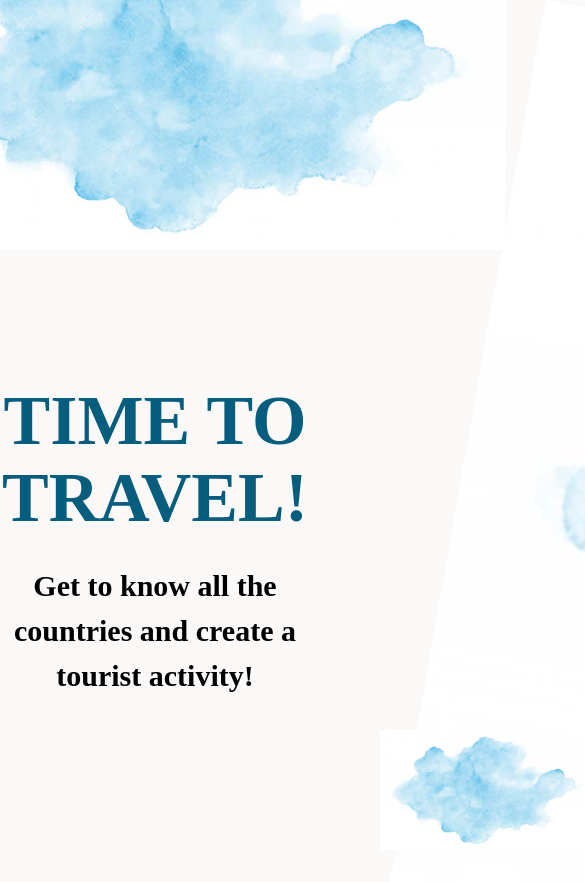
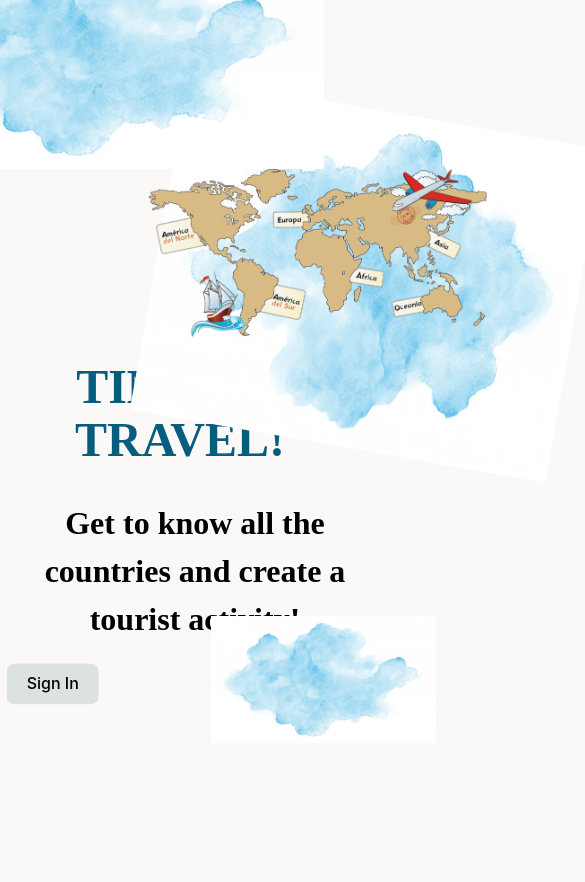
Before and after one commit to MicaListe/Proyecto-paises, a React (Vite) app in the folder client/: page / in a window 390 px wide. Shown: the top 882 px of the page, 585 px wide, since content can reach past the window. After the commit the page ends 844 px from the top, so only its background shows below. Built offline with nearby package versions, Linux system fonts and the light colour scheme.

Commit message:
commit responsive

```diff
--- a/client/src/components/Landing/landingPage.module.css
+++ b/client/src/components/Landing/landingPage.module.css
@@ -57,3 +57,62 @@
     font-family:'Crimson Text', serif;
     color: black
 }
+
+@media(max-width:1285px){
+    .paises{
+        display: flex;
+        justify-content: center;
+        align-items: center;
+        flex-wrap: wrap;
+    }
+    .img{
+        transform: rotate(90deg);
+        margin-left: 10%;
+        z-index: 1;
+        position: absolute;
+        height: 40vh;
+        top: 10vh;
+    }
+    .image{ /*Nube paises */
+        position: absolute;
+        transform: rotate(190deg);
+        height: 40vh;
+        margin-left:-10%;
+        width:50vh;
+        margin-top:-63vh;
+    }
+    .boton{
+        position: absolute;
+        z-index:1;
+        top: 81vh;
+        right:29vh;
+        transform: translate(-50%, -50%);
+        background-color: rgb(220, 225, 225);
+    }
+    .ima{ /*Nube arriba esquina */
+        position: absolute;
+        height: 30vh;
+        left:-15vh;
+        top:-10vh;
+    }
+    .im{ /* nube boton */
+        position: absolute;
+        height: 15%;
+        left:25vh;
+        top:73vh
+    }
+    .titulo{
+        /* position: absolute; */
+        font-size: 3rem;
+        margin-top: 10rem;
+        /* left: 20vh; */
+        /* top: 35vh; */
+    }
+    .explicacion{
+        font-size: 2rem;
+        max-width: 600px;
+
+        margin: 0 auto;
+    }
+
+}
```
